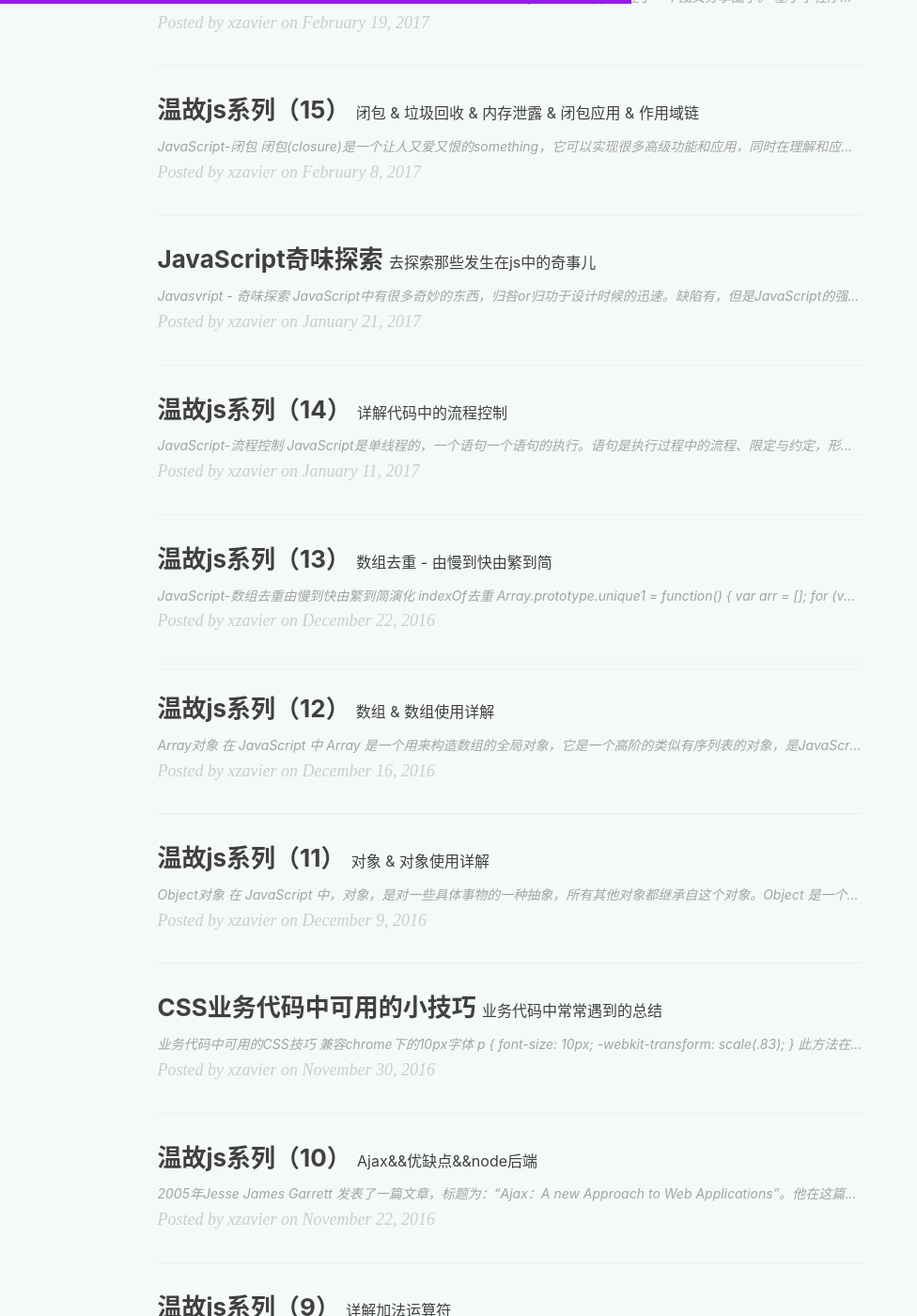
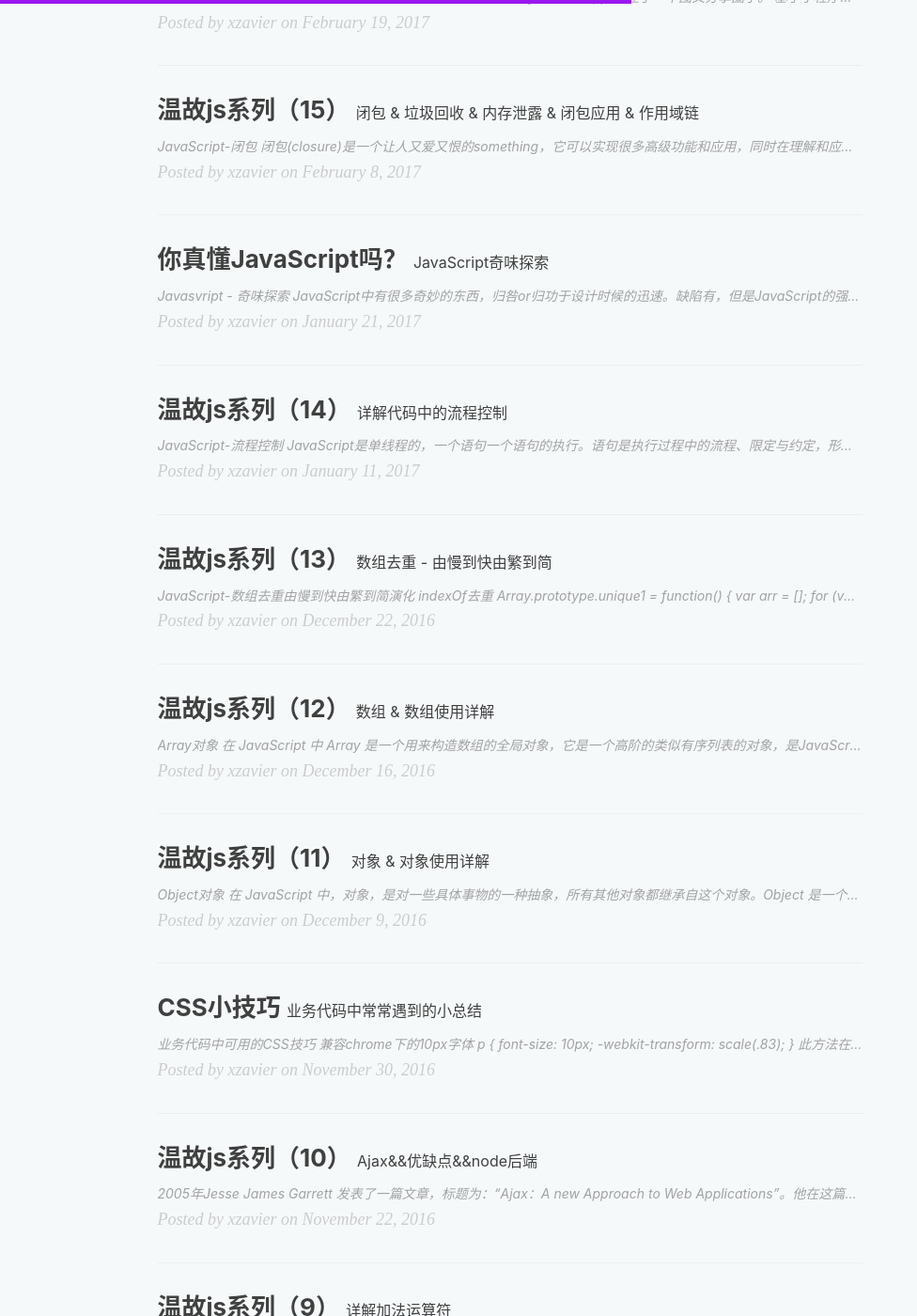
Before and after one commit to LonelyJoker/xiaohuazheng.github.io, a Jekyll site: the page built from index.html, in a window 1280 px wide and 1400 px high, scrolled down 1541 px. Shown: the whole window at 94% size, without its empty margins (0-976 px from the left). Built offline with Jekyll 4.4.1, drawn with Linux system fonts in a browser that asks for light colours; nearby versions of some CDN libraries; the list of posts is cut into pages by our own code; comment, search, counter and statistics services are not loaded.

Commit message:
update posts

```diff
--- a/_posts/2016-11-30-css-often-used.md
+++ b/_posts/2016-11-30-css-often-used.md
@@ -1,10 +1,9 @@
 ---
 layout:     post
-title:      "CSS业务代码中可用的小技巧"
-subtitle:   "业务代码中常常遇到的总结"
+title:      "CSS小技巧"
+subtitle:   "业务代码中常常遇到的小总结"
 date:       2016-11-30
 author:     "xzavier"
-header-img: "img/posts/css3-bg.jpg"
 catalog: true
 tags:
     - CSS3
--- a/_posts/2017-01-21-play-js-odd.md
+++ b/_posts/2017-01-21-play-js-odd.md
@@ -1,10 +1,9 @@
 ---
 layout:     post
-title:      "JavaScript奇味探索"
-subtitle:   "去探索那些发生在js中的奇事儿"
+title:      "你真懂JavaScript吗？"
+subtitle:   "JavaScript奇味探索"
 date:       2017-01-21
 author:     "xzavier"
-header-img: "mg/posts/github-bg.jpg"
 catalog: true
 tags:
     - Javascript
@@ -80,6 +79,11 @@ JavaScript中有很多奇妙的东西，归咎or归功于设计时候的迅速
 
  - 知乎问答：[高票回答][22]
 
+### 你真懂JavaScript吗？几个有意思的题目
+
+ - [问题-英文原贴][23] && [问题-汤姆大叔手记][24]
+ - [回答-英文原贴][25] && [详解-汤姆大叔手记][26]
+
 随时遇到问题再补充，有好奇心才会有进步！欢迎评论补充！
 
 
```
Also changed, not shown: other parts of _posts/2017-01-21-play-js-odd.md (+4 -0 lines).
